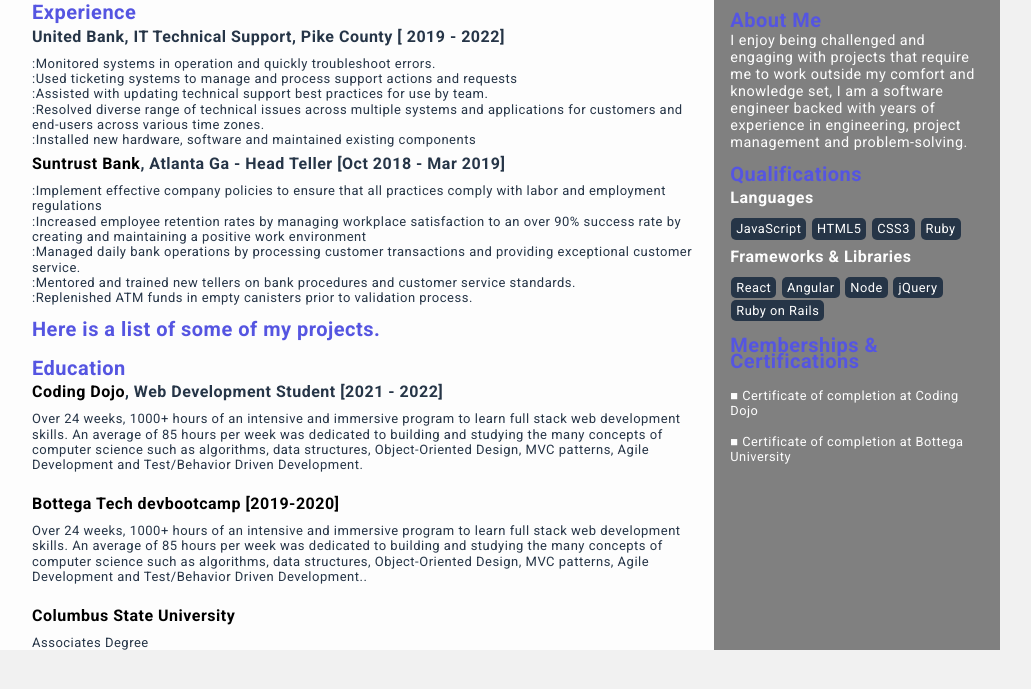
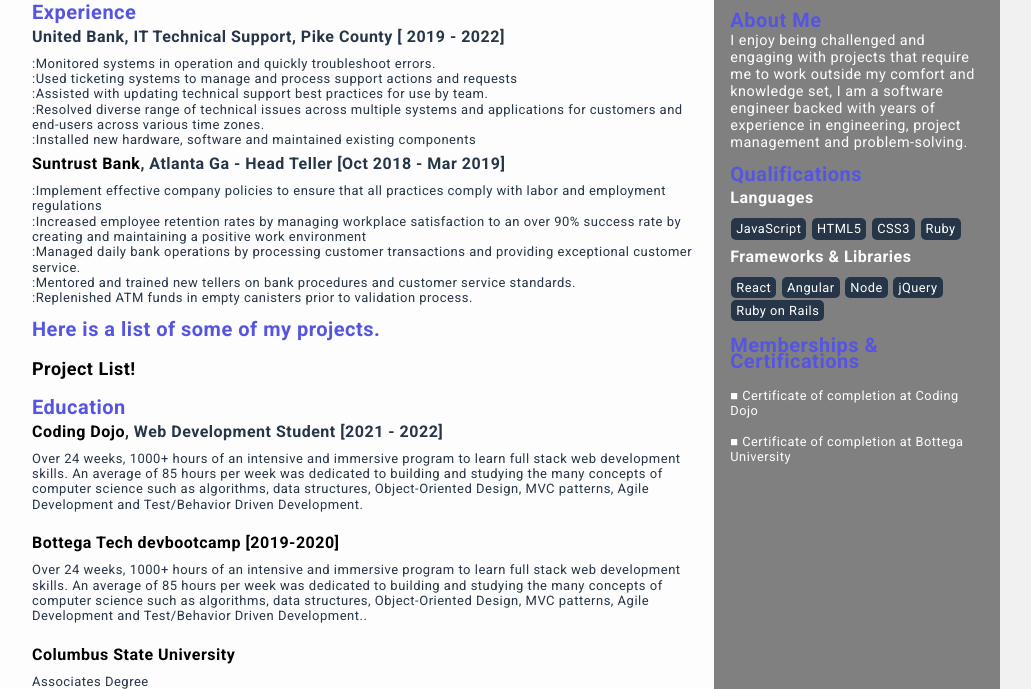
Before and after one commit to Ohjay33/MyDev-Resume, a plain HTML site: page index.html in a window 1280 px wide. Shown: the part 193-882 px from the top of the page, without its empty margins (140-1171 px from the left). Before the commit the page ends 843 px from the top, so only its background shows below. Drawn offline with Linux system fonts and the light colour scheme.

Commit message:
commit5/30

```diff
--- a/index.html
+++ b/index.html
@@ -73,7 +73,8 @@
                 <h4 class="article-title">Here is a list of some of my projects.</h4>
                 <div class="list">
                     <h4 class="list-title">
-                        <a href="https://ohjay33.github.io/theList/"></a>
+                        <a href="https://ohjay33.github.io/theList/">Project List!</a>
+
                     </h4>
 
                 </div>
```
